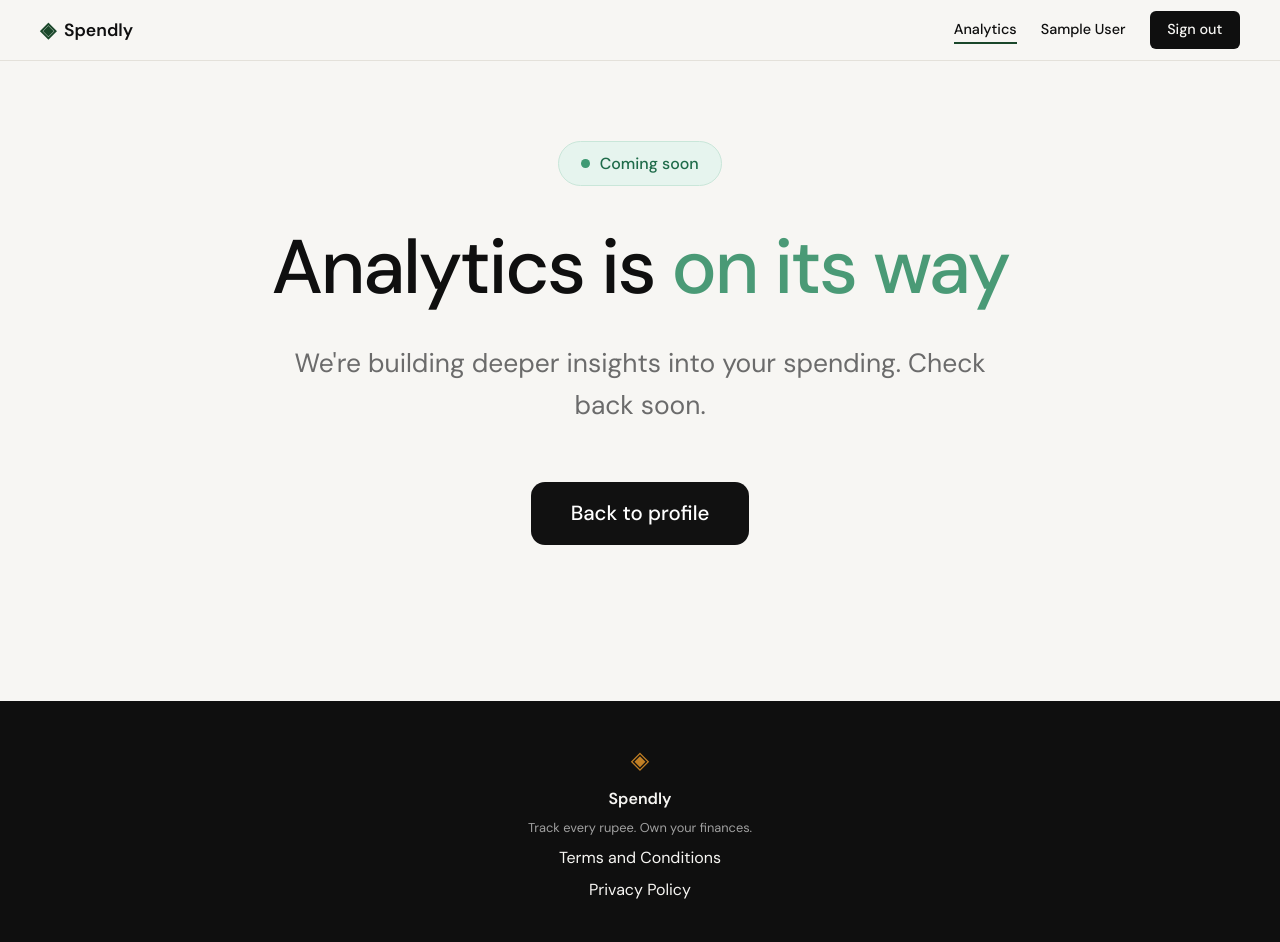
After one commit to Anikat-ThaKur/Expense-Tracking-App, a Flask app: page /analytics in a window 1280 px wide. The commit adds this page. Run offline with Flask 3, Linux system fonts and the light colour scheme; the visitor is signed in with stand-in values (Sample User, id 1).

Commit message:
coming soon page
Co-Authored-By: Claude Sonnet 5.5 <noreply@anthropic.com>

```diff
--- a/app.py
+++ b/app.py
@@ -170,6 +170,14 @@ def profile():
     )
 
 
+@app.route("/analytics")
+def analytics():
+    if not session.get("user_id"):
+        return redirect(url_for("login"))
+
+    return render_template("analytics.html")
+
+
 # ------------------------------------------------------------------ #
 # Placeholder routes — students will implement these                  #
 # ------------------------------------------------------------------ #
--- a/static/css/style.css
+++ b/static/css/style.css
@@ -102,6 +102,10 @@ a { color: inherit; text-decoration: none; }
 
 .nav-links a { color: var(--ink-muted); transition: color 0.2s; }
 .nav-links a:hover { color: var(--ink); }
+.nav-links a.active {
+    color: var(--ink);
+    box-shadow: 0 2px 0 var(--accent);
+}
 
 .nav-user { color: var(--ink); }
 
--- /dev/null
+++ b/templates/analytics.html
@@ -0,0 +1,20 @@
+{% extends "base.html" %}
+
+{% block title %}Analytics — Spendly{% endblock %}
+
+{% block content %}
+{# Provisional layout built from existing hero styles; replace with the Figma design once it is readable. #}
+<section class="hero">
+    <div class="hero-badge">
+        <span class="hero-badge-dot"></span>
+        Coming soon
+    </div>
+    <h1 class="hero-title">Analytics is <span class="hero-title-accent">on its way</span></h1>
+    <p class="hero-subtitle">
+        We're building deeper insights into your spending. Check back soon.
+    </p>
+    <div class="hero-actions">
+        <a href="{{ url_for('profile') }}" class="btn-primary">Back to profile</a>
+    </div>
+</section>
+{% endblock %}
--- a/templates/base.html
+++ b/templates/base.html
@@ -20,6 +20,7 @@
             </a>
             <div class="nav-links">
                 {% if session.get('user_id') %}
+                <a href="{{ url_for('analytics') }}"{% if request.endpoint == 'analytics' %} class="active" aria-current="page"{% endif %}>Analytics</a>
                 <a href="{{ url_for('profile') }}" class="nav-user">{{ session.get('user_name') }}</a>
                 <a href="{{ url_for('logout') }}" class="nav-cta">Sign out</a>
                 {% else %}
```
